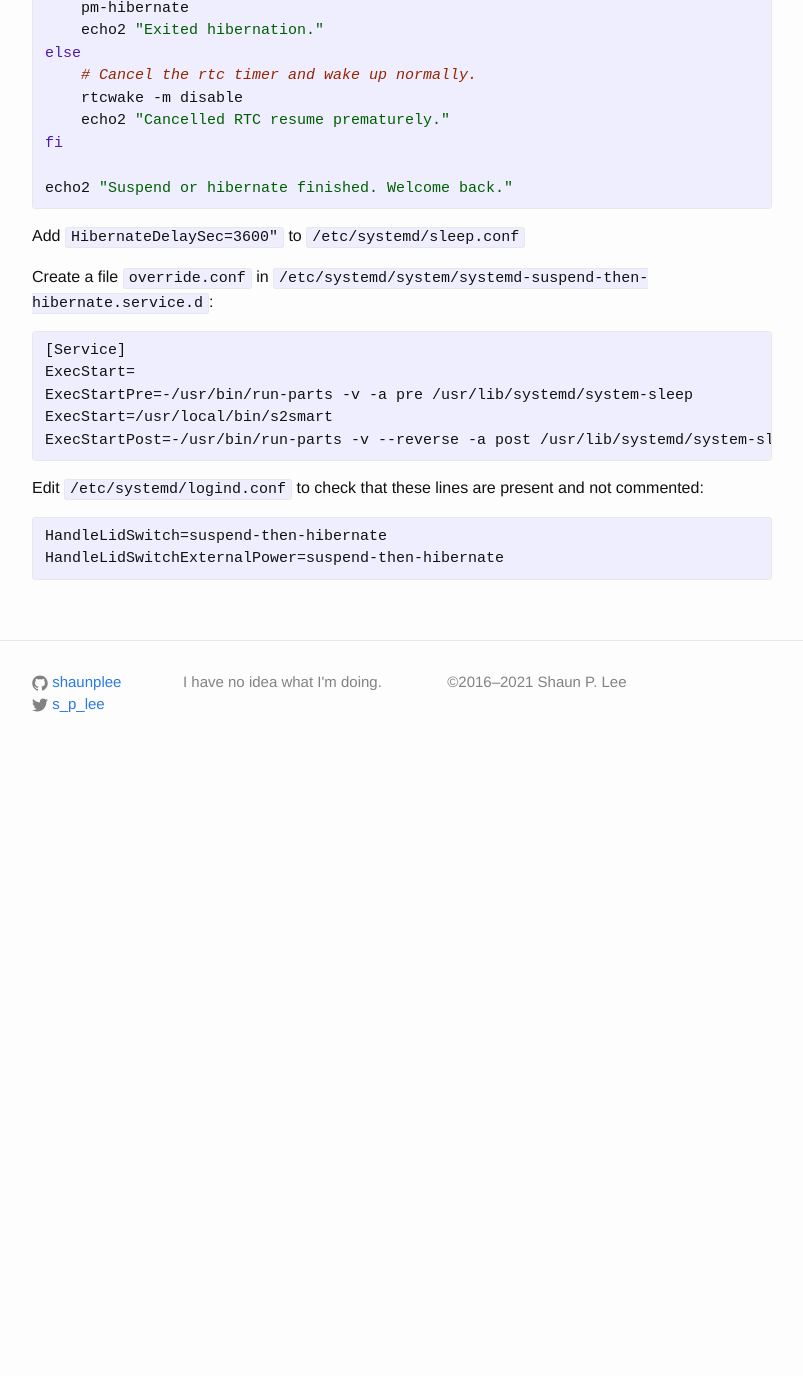
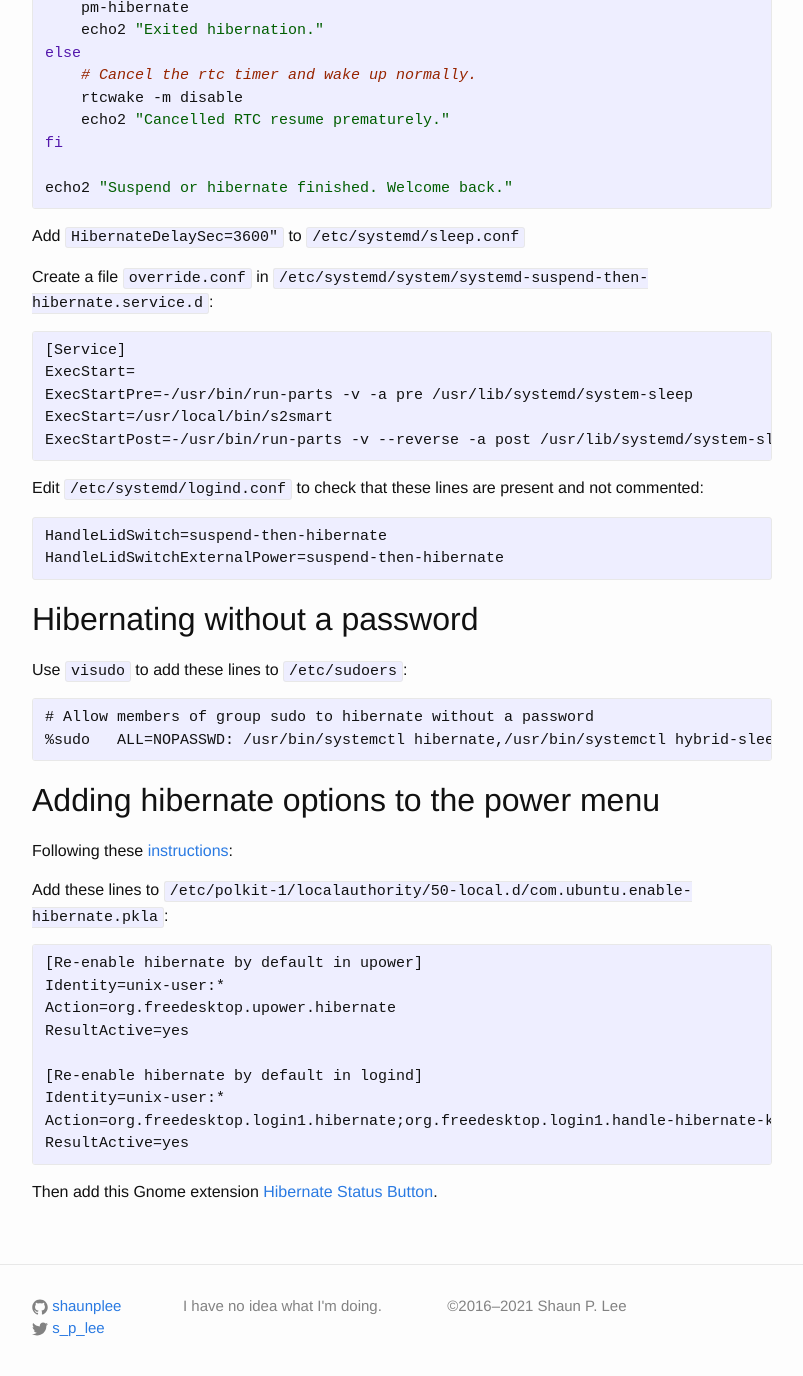
Before and after one commit to shaunplee/shaunplee.github.io, a Jekyll site: the page built from _posts/2021-03-13-hibernation.html, in a window 1280 px wide and 1400 px high, scrolled down 2736 px. Shown: the top 1376 px of the window, without its empty margins (238-1041 px from the left). Built offline with Jekyll 4.4.1, drawn with Linux system fonts in a browser that asks for light colours; before the commit the page ends 3512 px from its top, so only the background shows below that.

Commit message:
Add notes on hibernation permissions and access through power menu.

```diff
--- a/_posts/2021-03-13-hibernation.html
+++ b/_posts/2021-03-13-hibernation.html
@@ -192,3 +192,46 @@ HandleLidSwitchExternalPower=suspend-then-hibernate
 </pre>
 </div>
 </div>
+
+<div id="outline-container-org7f6e2dc" class="outline-2">
+<h2 id="org7f6e2dc">Hibernating without a password</h2>
+<div class="outline-text-2" id="text-org7f6e2dc">
+<p>
+Use <code>visudo</code> to add these lines to <code>/etc/sudoers</code>:
+</p>
+
+<pre class="example">
+# Allow members of group sudo to hibernate without a password
+%sudo	ALL=NOPASSWD: /usr/bin/systemctl hibernate,/usr/bin/systemctl hybrid-sleep
+</pre>
+</div>
+</div>
+
+<div id="outline-container-orgcb3ec5a" class="outline-2">
+<h2 id="orgcb3ec5a">Adding hibernate options to the power menu</h2>
+<div class="outline-text-2" id="text-orgcb3ec5a">
+<p>
+Following these <a href="https://ubuntuhandbook.org/index.php/2018/05/add-hibernate-option-ubuntu-18-04/">instructions</a>:
+</p>
+
+<p>
+Add these lines to <code>/etc/polkit-1/localauthority/50-local.d/com.ubuntu.enable-hibernate.pkla</code>:
+</p>
+
+<pre class="example">
+[Re-enable hibernate by default in upower]
+Identity=unix-user:*
+Action=org.freedesktop.upower.hibernate
+ResultActive=yes
+
+[Re-enable hibernate by default in logind]
+Identity=unix-user:*
+Action=org.freedesktop.login1.hibernate;org.freedesktop.login1.handle-hibernate-key;org.freedesktop.login1;org.freedesktop.login1.hibernate-multiple-sessions;org.freedesktop.login1.hibernate-ignore-inhibit
+ResultActive=yes
+</pre>
+
+<p>
+Then add this Gnome extension <a href="https://extensions.gnome.org/extension/755/hibernate-status-button/">Hibernate Status Button</a>.
+</p>
+</div>
+</div>
```
